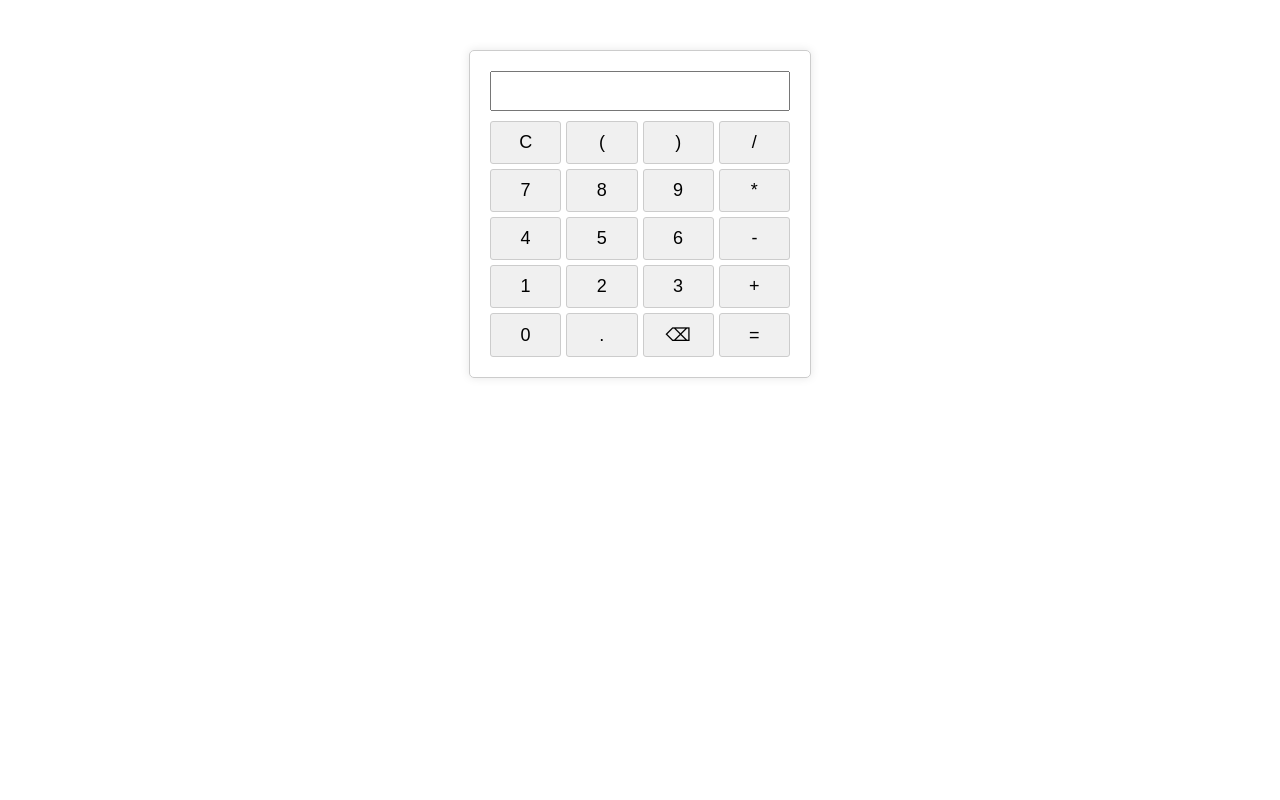
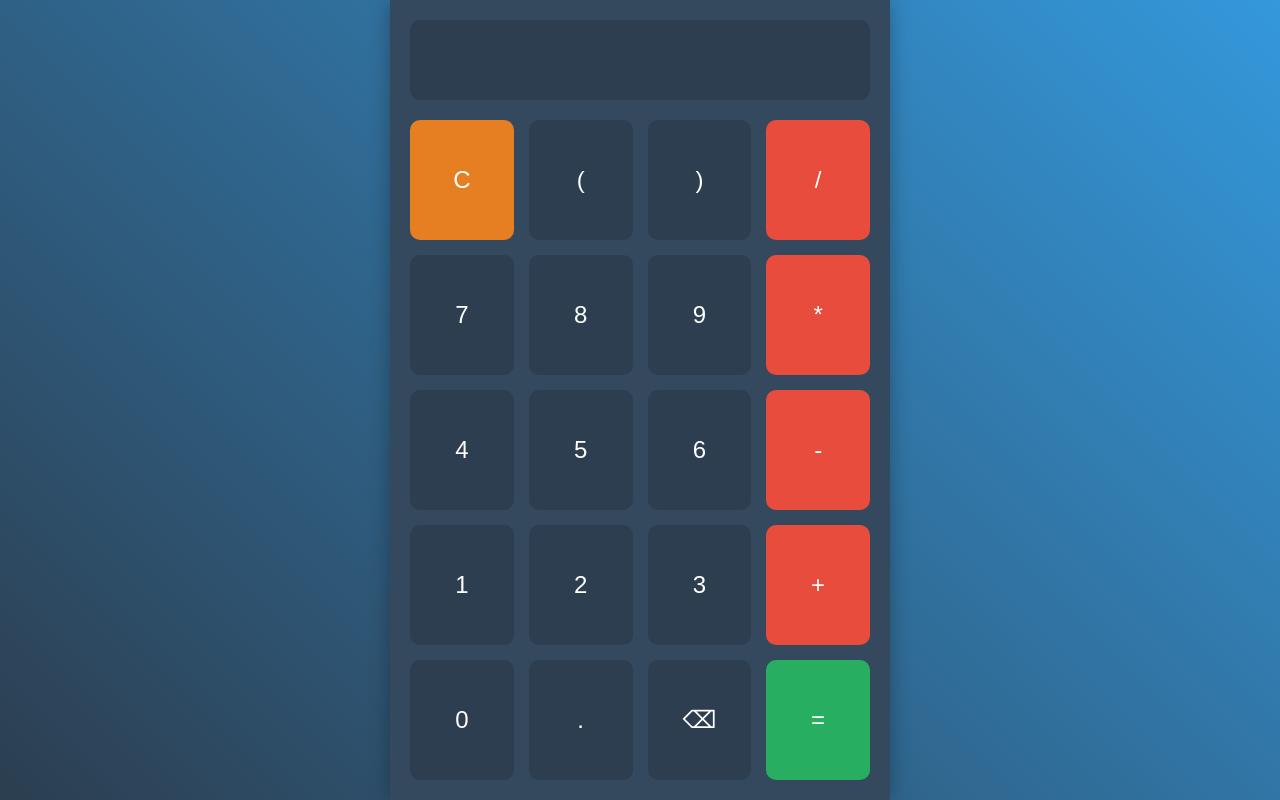
Before and after one commit to Prince0000/testFeat, a plain HTML site: page index.html in a window 1280 px wide. Drawn offline with Linux system fonts and the light colour scheme.

Commit message:
design change

```diff
--- a/index.html
+++ b/index.html
@@ -5,38 +5,102 @@
     <meta name="viewport" content="width=device-width, initial-scale=1.0" />
     <title>Simple Calculator</title>
     <style>
+      * {
+        margin: 0;
+        padding: 0;
+        box-sizing: border-box;
+      }
+
+      body {
+        min-height: 100vh;
+        display: flex;
+        justify-content: center;
+        align-items: center;
+        background: linear-gradient(45deg, #2c3e50, #3498db);
+      }
+
       .calculator {
-        width: 300px;
-        margin: 50px auto;
+        width: 100%;
+        max-width: 500px;
+        height: 100vh;
         padding: 20px;
-        border: 1px solid #ccc;
-        border-radius: 5px;
-        box-shadow: 0 0 10px rgba(0, 0, 0, 0.1);
+        background-color: #34495e;
+        box-shadow: 0 0 20px rgba(0, 0, 0, 0.3);
+        display: flex;
+        flex-direction: column;
       }
+
       #display {
         width: 100%;
-        height: 40px;
-        margin-bottom: 10px;
-        font-size: 20px;
+        height: 80px;
+        margin-bottom: 20px;
+        font-size: 2.5rem;
         text-align: right;
-        padding: 5px;
-        box-sizing: border-box;
+        padding: 10px;
+        background-color: #2c3e50;
+        color: #fff;
+        border: none;
+        border-radius: 10px;
       }
+
       .buttons {
         display: grid;
         grid-template-columns: repeat(4, 1fr);
-        gap: 5px;
+        gap: 15px;
+        flex-grow: 1;
       }
+
       button {
-        padding: 10px;
-        font-size: 18px;
-        border: 1px solid #ccc;
-        border-radius: 3px;
-        background-color: #f0f0f0;
+        padding: 20px;
+        font-size: 1.5rem;
+        border: none;
+        border-radius: 10px;
+        background-color: #2c3e50;
+        color: #fff;
         cursor: pointer;
+        transition: all 0.3s ease;
       }
+
       button:hover {
-        background-color: #e0e0e0;
+        background-color: #243342;
+        transform: scale(0.98);
+      }
+
+      /* Special buttons */
+      button:nth-child(4n) {
+        background-color: #e74c3c;
+      }
+
+      button:nth-child(4n):hover {
+        background-color: #c0392b;
+      }
+
+      button:first-child {
+        background-color: #e67e22;
+      }
+
+      button:first-child:hover {
+        background-color: #d35400;
+      }
+
+      button:last-child {
+        background-color: #27ae60;
+      }
+
+      button:last-child:hover {
+        background-color: #219a52;
+      }
+
+      @media (max-width: 500px) {
+        .calculator {
+          height: 100vh;
+          max-width: 100%;
+        }
+
+        button {
+          padding: 15px;
+          font-size: 1.2rem;
+        }
       }
     </style>
   </head>
```
